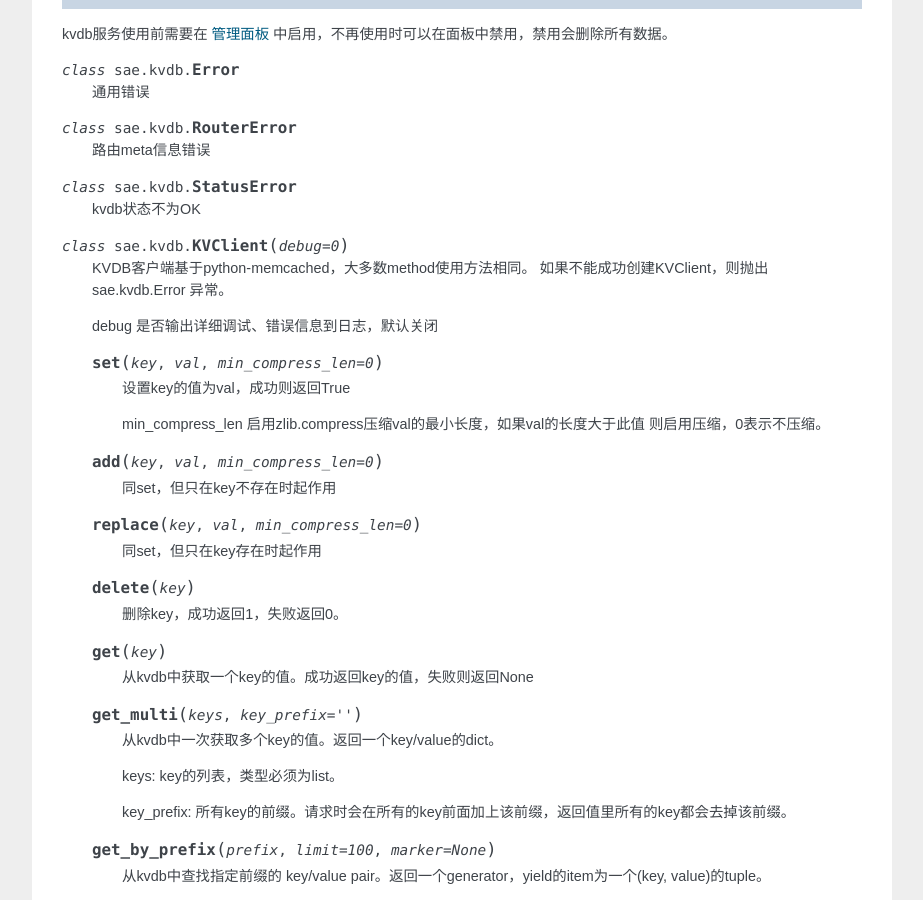
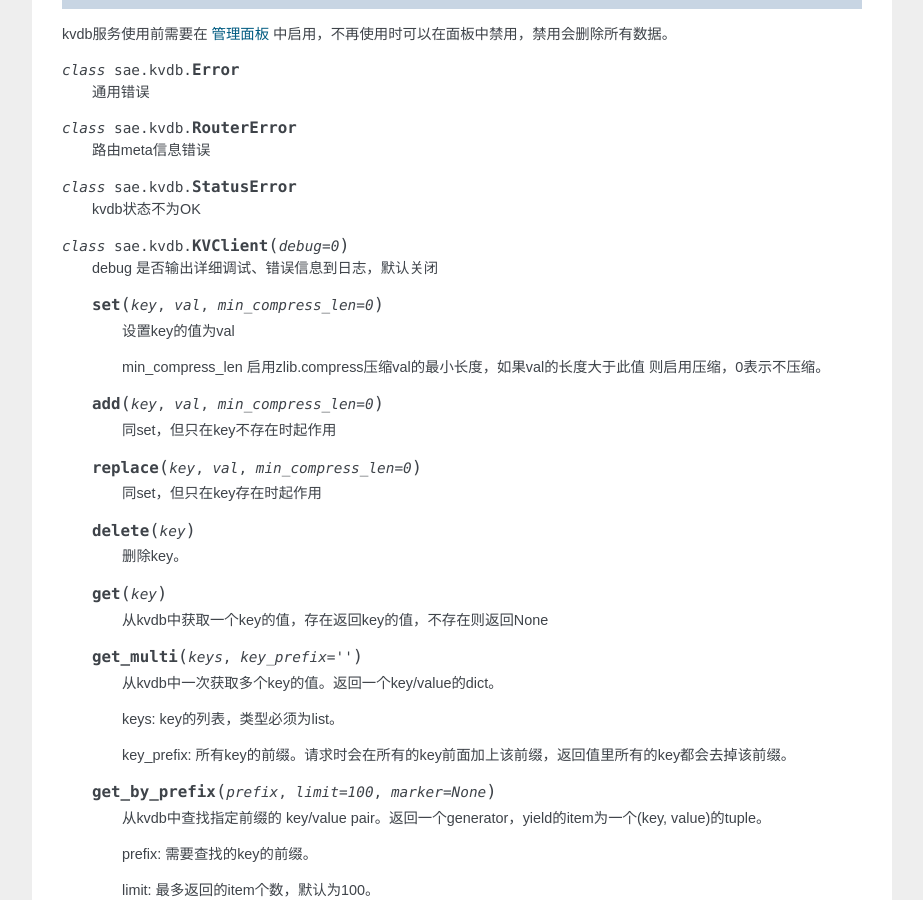
Before and after one commit to sinacloud/sae-python-dev-guide, a Sphinx documentation site: the page built from docs/service.rst, in a window 1280 px wide and 900 px high, scrolled down 11444 px. Shown: the whole window, without its empty margins (198-1121 px from the left). Built offline with Sphinx 7.4.7, drawn with Linux system fonts in a browser that asks for light colours.

Commit message:
Update kvdb doc

```diff
--- a/docs/service.rst
+++ b/docs/service.rst
@@ -697,14 +697,11 @@
 ..  py:class:: KVClient(debug=0)
     :module: sae.kvdb
 
-    KVDB客户端基于python-memcached，大多数method使用方法相同。
-    如果不能成功创建KVClient，则抛出 sae.kvdb.Error 异常。
-
     debug 是否输出详细调试、错误信息到日志，默认关闭
 
     .. py:method:: set(key, val, min_compress_len=0)
 
-       设置key的值为val，成功则返回True
+       设置key的值为val
 
        min_compress_len 启用zlib.compress压缩val的最小长度，如果val的长度大于此值
        则启用压缩，0表示不压缩。
@@ -719,11 +716,11 @@
 
     .. py:method:: delete(key)
 
-       删除key，成功返回1，失败返回0。
+       删除key。
 
     .. py:method:: get(key)
 
-       从kvdb中获取一个key的值。成功返回key的值，失败则返回None
+       从kvdb中获取一个key的值，存在返回key的值，不存在则返回None
 
     .. py:method:: get_multi(keys, key_prefix='')
 
```
